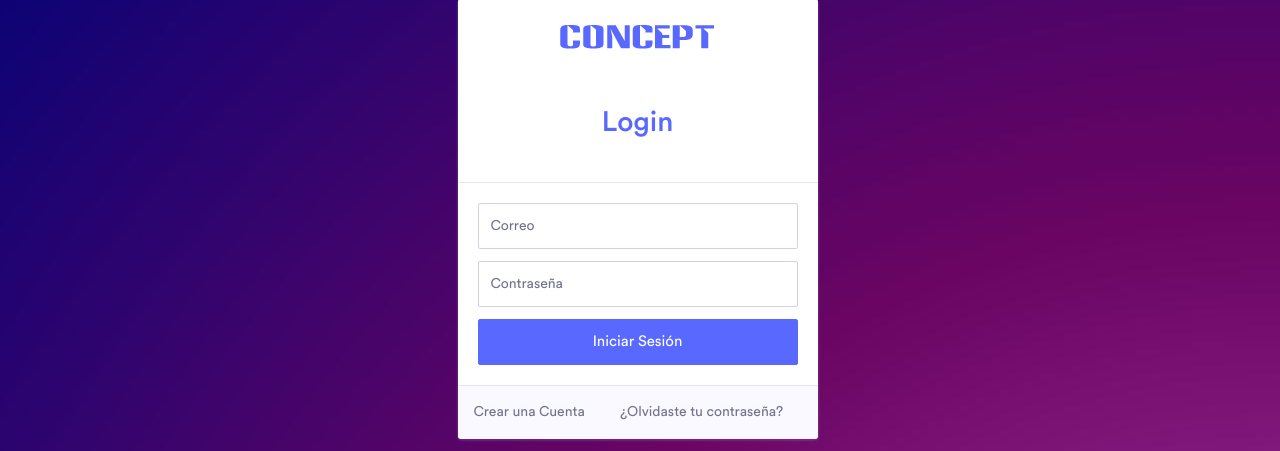
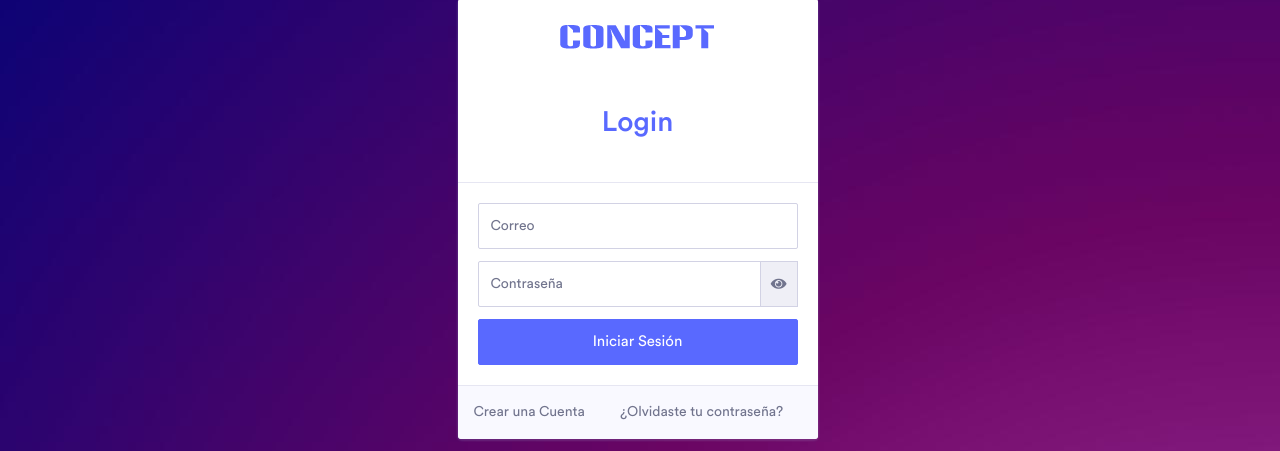
Before and after one commit to AntonnyMalu/php_nativo_dashboard, a PHP site: page /login/ in a window 1280 px wide. Shown: the part 166-617 px from the top of the page. Run offline with PHP 8.4, Linux system fonts and the light colour scheme; some libraries are stand-ins or nearby versions.

Commit message:
Mostrar Clae en Login

```diff
--- a/login/_app/app.js
+++ b/login/_app/app.js
@@ -1,3 +1,17 @@
+function showPassword(id_btn, id_input)
+{
+
+        let tipo = $(id_input).attr('type');
+        if (tipo === "text") {
+            $(id_input).attr('type', 'password');
+            $(id_btn).html('<i class="fas fa-eye"></i>');
+        } else {
+            $(id_input).attr('type', 'text');
+            $(id_btn).html('<i class="fas fa-eye-slash"></i>');
+        }
+
+}
+
 $('#from_login').submit(function (e) {
     e.preventDefault();
     let email = $('#email');
--- a/login/_layout/form.php
+++ b/login/_layout/form.php
@@ -5,8 +5,15 @@
 
     </div>
     <div class="form-group">
-        <input class="form-control form-control-lg" type="password" placeholder="Contraseña" name="password" id="password" >
+        <div class="input-group">
+        <input class="form-control form-control-lg" name="password" type="password"  placeholder="Contraseña" id="password">
+        <div class="input-group-append" onclick="showPassword('#show_password', '#password')">
+            <a class="input-group-text" style="cursor: pointer;" id="show_password">
+            <i class="fas fa-eye"></i>
+            </a>
+        </div>
         <div class="invalid-feedback" id="error_password"></div>
+        </div>
     </div>
     <!--<div class="form-group">
             <label class="custom-control custom-checkbox">
```
